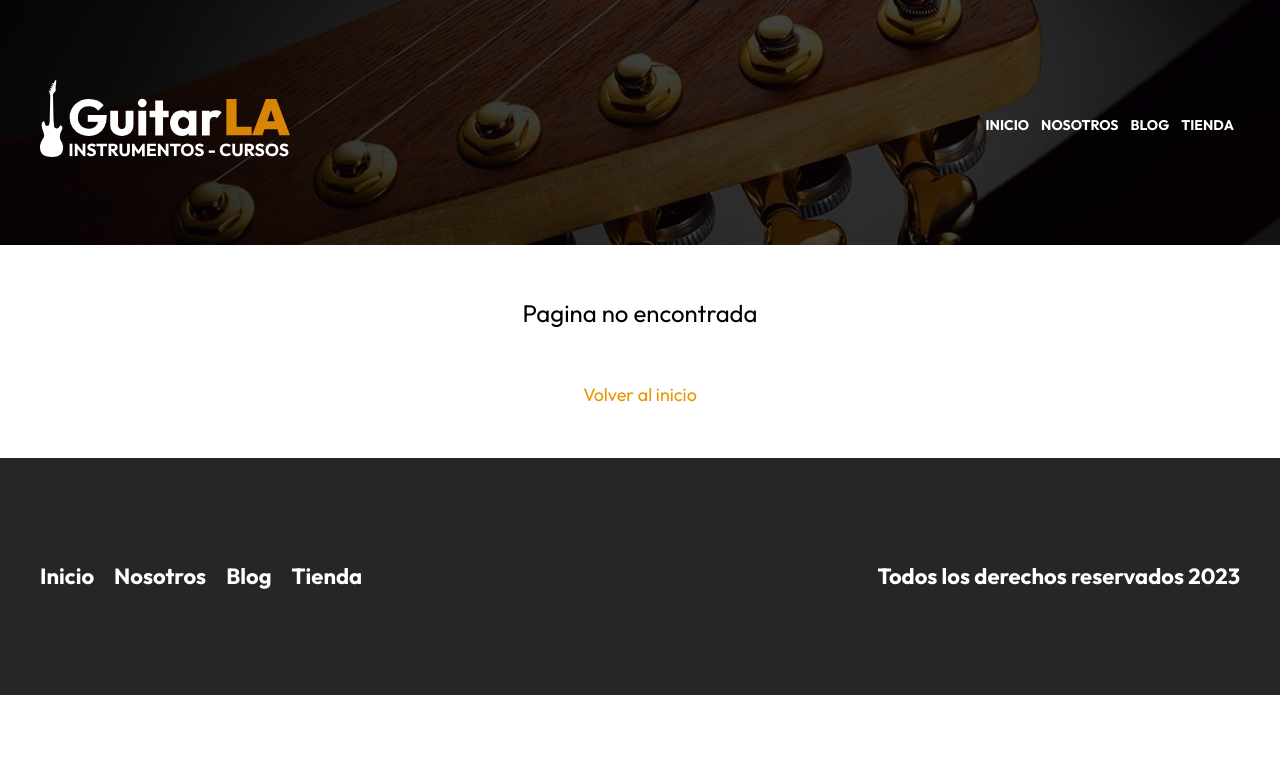
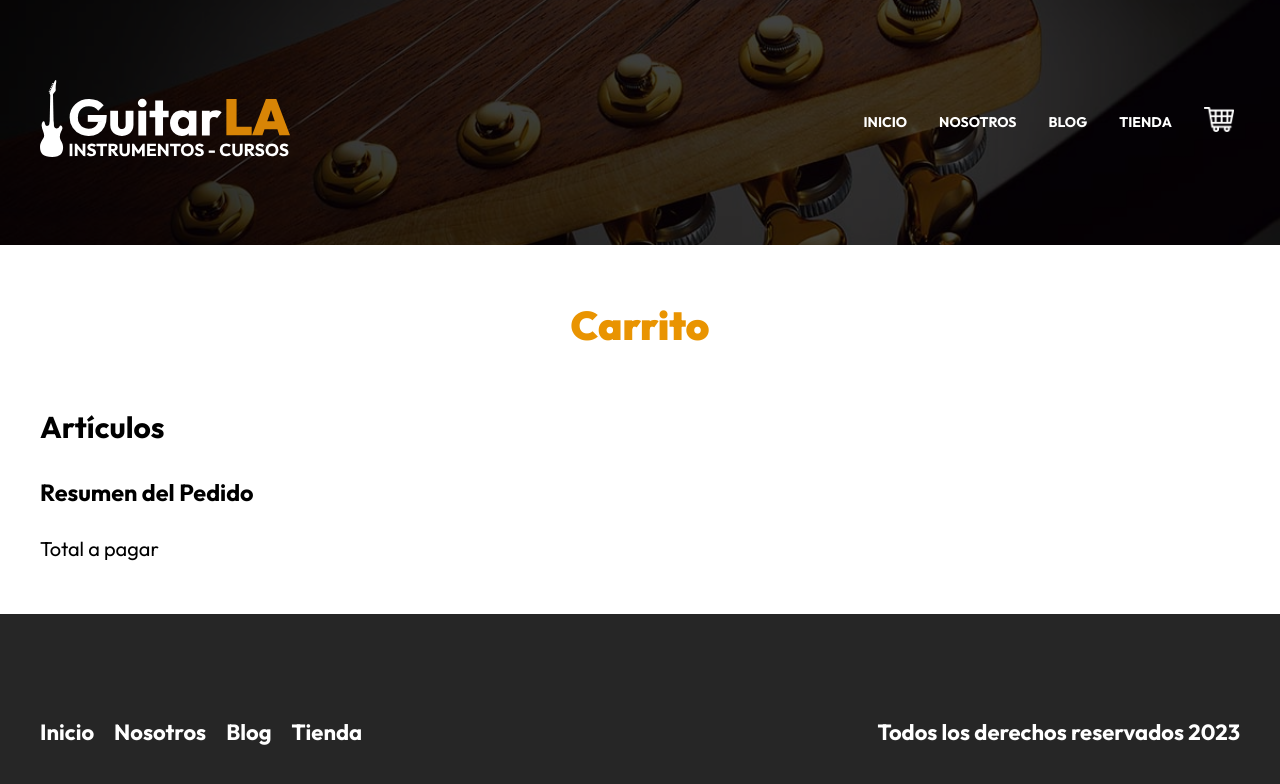
Before and after one commit to diegotoledo13/guitarla-next, a Next.js app: page /carrito in a window 1280 px wide. Before the commit this address had no page. Shown: the top 784 px of the page. Built offline with nearby package versions, Linux system fonts and the light colour scheme.

Commit message:
agregando funcion de carrito de compra

```diff
--- a/components/header.js
+++ b/components/header.js
@@ -1,39 +1,56 @@
-import Image from 'next/image'
-import Link from 'next/link'
-import { useRouter } from 'next/router'
-import styles from '../styles/header.module.css'
+import Image from "next/image";
+import Link from "next/link";
+import { useRouter } from "next/router";
+import styles from "../styles/header.module.css";
 
 export default function Header() {
-    const router = useRouter()
+  const router = useRouter();
   return (
     <header className={styles.header}>
       <div className={`contenedor ${styles.barra}`}>
-                <Link href='/'>
-                    <Image src="/img/logo.svg"
+        <Link href="/">
+          <Image
+            src="/img/logo.svg"
             alt="Logotipo de GuitarraLA"
             width={250}
             height={40}
           />
         </Link>
         <nav className={styles.navegacion}>
-                    <Link href='/'
-                        className={ router.pathname === '/' ? styles.active : ''}>
+          <Link
+            href="/"
+            className={router.pathname === "/" ? styles.active : ""}
+          >
             Inicio
           </Link>
-                    <Link href='/nosotros'
-                        className={ router.pathname === '/nosotros' ? styles.active : ''}>
+          <Link
+            href="/nosotros"
+            className={router.pathname === "/nosotros" ? styles.active : ""}
+          >
             Nosotros
           </Link>
-                    <Link href='/blog'
-                        className={ router.pathname === '/blog' ? styles.active : ''}>
+          <Link
+            href="/blog"
+            className={router.pathname === "/blog" ? styles.active : ""}
+          >
             Blog
           </Link>
-                    <Link href='/tienda'
-                        className={ router.pathname === '/tienda' ? styles.active : ''}>
+          <Link
+            href="/tienda"
+            className={router.pathname === "/tienda" ? styles.active : ""}
+          >
             Tienda
+          </Link>
+          <Link href="/carrito">
+            <Image
+              width={30}
+              height={25}
+              src="/img/carrito.png"
+              alt="Carrito de compra"
+            />
           </Link>
         </nav>
       </div>
     </header>
-    )
+  );
 }
--- /dev/null
+++ b/pages/carrito.js
@@ -0,0 +1,21 @@
+import Layout from "../components/layout";
+import style from "../styles/carrito.module.css";
+
+export default function Carrito() {
+  return (
+    <Layout>
+      <main className="contenedor">
+        <h1 className="heading">Carrito</h1>
+        <div>
+          <div>
+            <h2>Artículos</h2>
+          </div>
+          <aside>
+            <h3>Resumen del Pedido</h3>
+            <p>Total a pagar</p>
+          </aside>
+        </div>
+      </main>
+    </Layout>
+  );
+}
--- a/styles/header.module.css
+++ b/styles/header.module.css
@@ -1,22 +1,30 @@
 .header {
-    background-image: linear-gradient(to right, rgba(0, 0, 0, 0.8), rgba(0, 0, 0, 0.7)), url(../public/img/header.jpg);
+  background-image: linear-gradient(
+      to right,
+      rgba(0, 0, 0, 0.8),
+      rgba(0, 0, 0, 0.7)
+    ),
+    url(../public/img/header.jpg);
   padding: 5rem 0;
   background-position: center;
   background-size: cover;
 }
-.barra{
+.barra {
   display: flex;
   flex-direction: column;
   align-items: center;
 }
 @media (min-width: 768px) {
-    .barra{
+  .barra {
     flex-direction: row;
     justify-content: space-between;
   }
 }
 .navegacion {
   margin-top: 5rem;
+  display: flex;
+  align-items: center;
+  gap: 2rem;
 }
 @media (min-width: 768px) {
   .navegacion {
@@ -29,7 +37,7 @@
   font-size: 1.4rem;
   font-weight: 700;
   text-transform: uppercase;
-    padding: .6rem;
+  padding: 0.6rem;
   transition-property: background-color;
   transition-duration: 300ms;
 }
```
Also changed, not shown: components/curso.js (+13 -7 lines), public/img/carrito.png (added), styles/carrito.module.css (added). Lines whose indentation alone changed are shown as unchanged.
